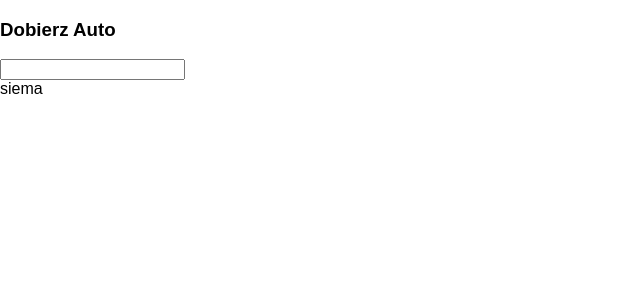
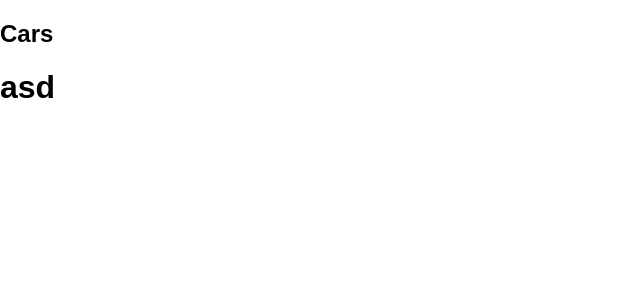
Before and after one commit to jacekkowalczyk91/caryourself-app, a React (Create React App) app in the folder caryourself-app/: page / in a window 1280 px wide. Shown: the top 300 px of the page, without its empty margins (0-640 px from the left). Built offline with nearby package versions, Linux system fonts and the light colour scheme.

Commit message:
rearanging components

```diff
--- a/caryourself-app/src/App.js
+++ b/caryourself-app/src/App.js
@@ -1,8 +1,7 @@
 import React, {Component} from 'react';
 import './App.css';
 
-import CarSearch from './Components/CarSearch/CarSearch'
-import Cars from './Components/Cars/Cars'
+import Cars from './Components/Cars'
 
 import {
     Grid
@@ -18,7 +17,6 @@ class App extends Component {
         return (
             <Router>
                 <Grid>
-                    <Route path="/" component={CarSearch}/>
                     <Route path="/" component={Cars}/>
                 </Grid>
             </Router>
--- a/caryourself-app/src/Components/CarSearch/index.js
+++ /dev/null
@@ -1 +0,0 @@
-export {default} from './CarSearch'
--- a/caryourself-app/src/Components/Cars/Cars.js
+++ b/caryourself-app/src/Components/Cars/Cars.js
@@ -1,16 +1,30 @@
 import React from 'react'
 
+import CarsView from './CarsView'
+
 class Cars extends React.Component {
+
+    state = {
+        cars: null
+    }
 
     componentDidMount() {
         fetch(
             `${process.env.PUBLIC_URL}/data/MOCK_DATA.json`
+        ).then(
+            response => response.json()
+        ).then(
+            cars => this.setState({ cars })
         )
     }
 
     render() {
+
         return (
-            <div>siema</div>
+            <div>
+                <h2>Cars</h2>
+                <CarsView/>
+            </div>
         )
     }
 }
--- /dev/null
+++ b/caryourself-app/src/Components/Cars/CarsView.js
@@ -0,0 +1,28 @@
+import React from 'react'
+
+class CarsView extends React.Component {
+
+    state = {
+        cars: null
+    }
+    render(){
+        const { cars } = this.state
+
+        return(
+            <div>
+                <h1>asd</h1>
+                <ul>
+                    {
+                        cars && cars.map(
+                            ({id, name, fuel_consumption, capacity, max_speed}) => (
+                                <li key={id}>{name} {fuel_consumption} {capacity} {max_speed}</li>
+                            )
+                        )
+                    }
+                </ul>
+            </div>
+        )
+    }
+}
+
+export default CarsView
```
Also changed, not shown: caryourself-app/src/Components/Cars/CarSearchForm.js (renamed from caryourself-app/src/Components/CarSearch/CarSearch.js).
